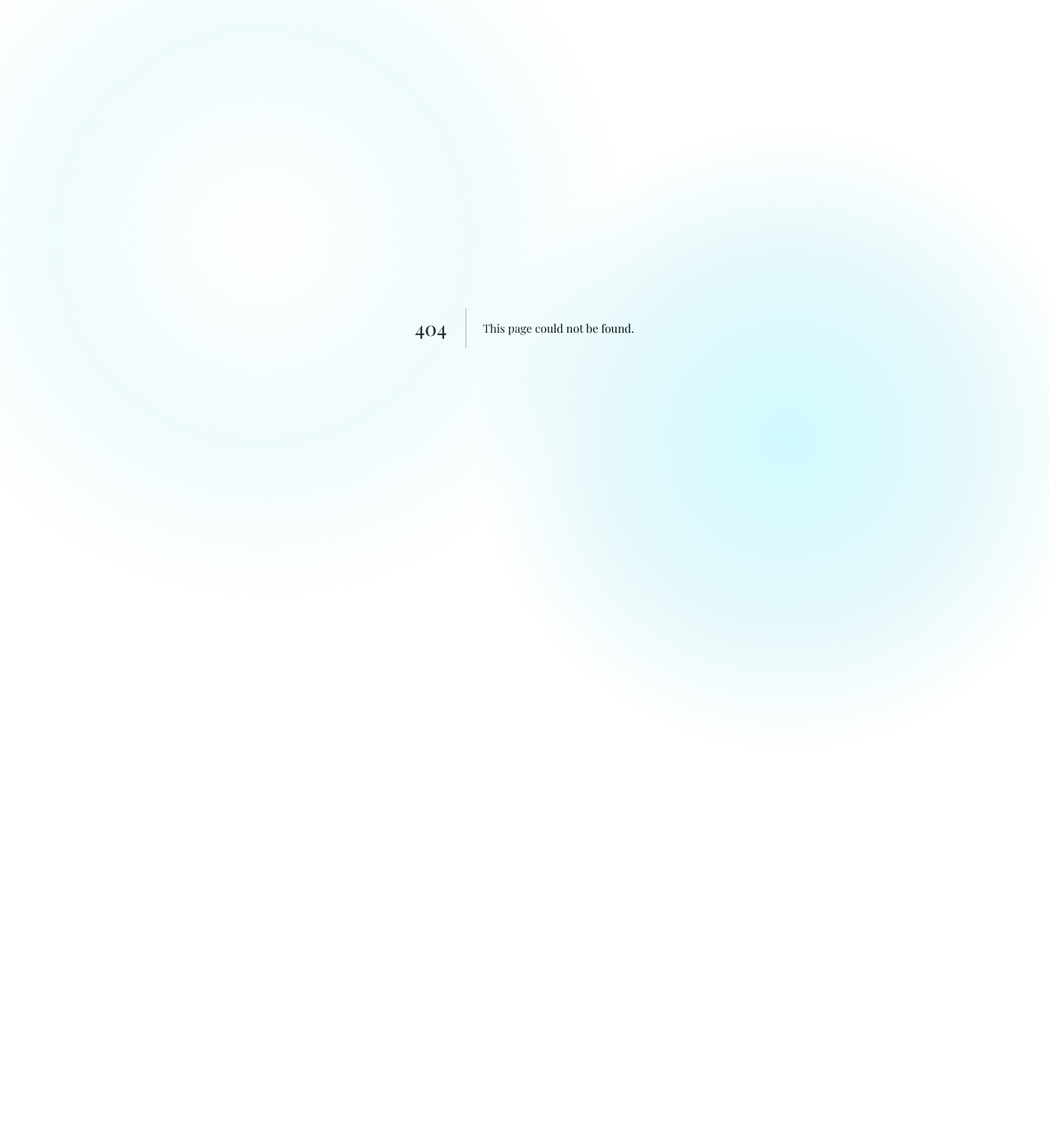
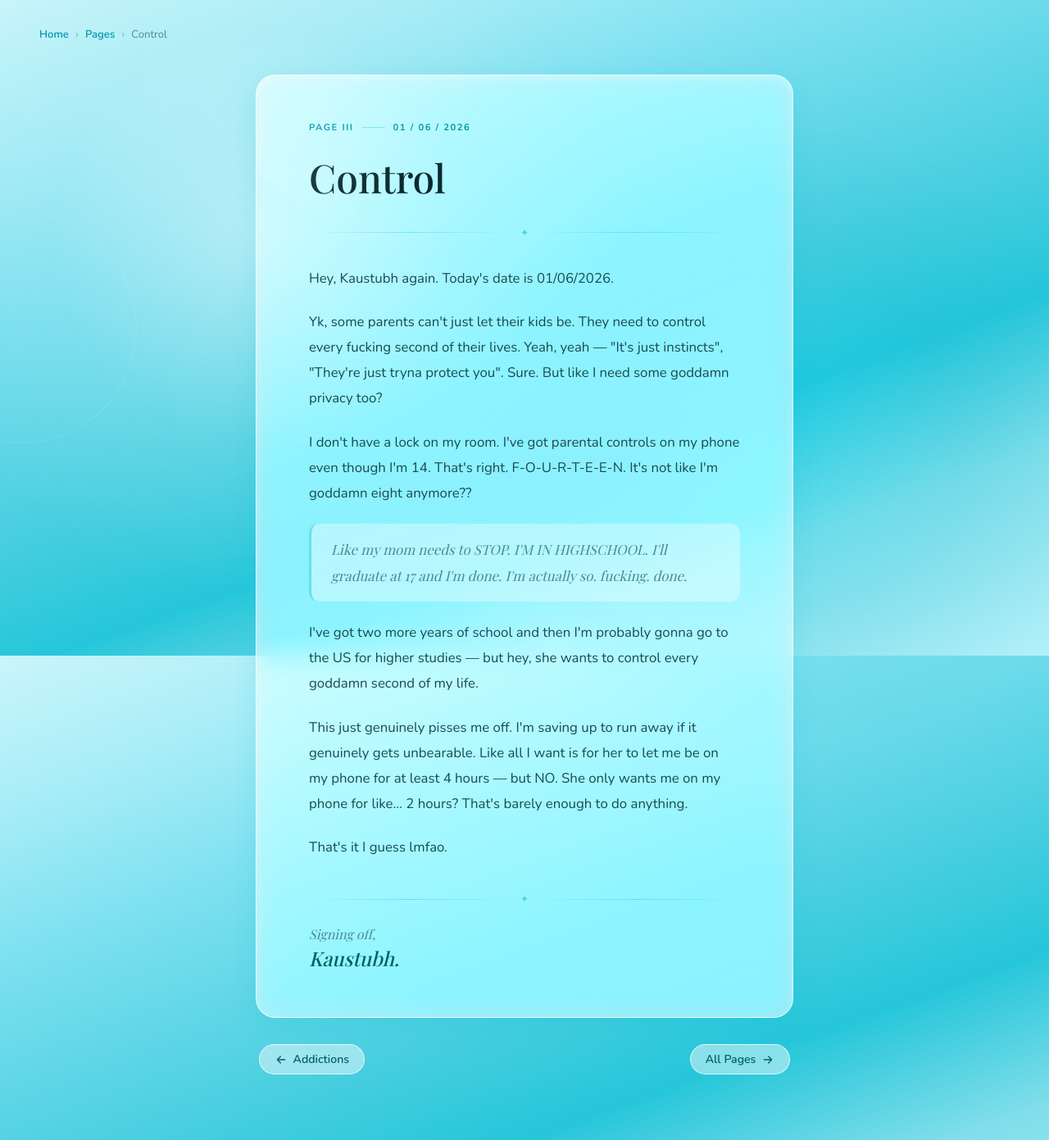
Before and after one commit to soul2024quest/kaustubh-journal, a Next.js app: page /pages/control in a window 1280 px wide. Before the commit this address had no page. Shown: the whole page at 82% size. Before the commit the page ends 800 px from the top, so only its background shows below. Built offline with nearby package versions, Linux system fonts and the light colour scheme; a web font is replaced by a local one.

Commit message:
Create page.tsx

```diff
--- /dev/null
+++ b/src/app/pages/control/page.tsx
@@ -0,0 +1,69 @@
+'use client'
+import Link from 'next/link'
+import Bubbles from '@/components/Bubbles'
+import styles from '../introduction/introduction.module.css'
+
+export default function ControlPage() {
+  return (
+    <div className={styles.root}>
+      <Bubbles />
+      <div className={styles.ripple} style={{ width: 450, height: 450, top: '8%', right: '-5%', animationDuration: '10s' }} />
+      <div className={styles.ripple} style={{ width: 280, height: 280, bottom: '15%', left: '2%', animationDuration: '14s', animationDelay: '4s' }} />
+      <nav className={styles.nav}>
+        <Link href="/" className={styles.navLink}>Home</Link>
+        <span className={styles.navSep}>›</span>
+        <Link href="/pages" className={styles.navLink}>Pages</Link>
+        <span className={styles.navSep}>›</span>
+        <span className={styles.navCurrent}>Control</span>
+      </nav>
+      <article className={styles.article}>
+        <div className={`glass ${styles.articleCard}`}>
+          <div className={styles.cardShimmer} />
+          <div className={styles.meta}>
+            <span className={styles.metaLabel}>Page III</span>
+            <span className={styles.metaDivider} />
+            <span className={styles.metaLabel}>01 / 06 / 2026</span>
+          </div>
+          <h1 className={styles.title}>Control</h1>
+          <div className={styles.rule}>
+            <span />
+            <span className={styles.ruleDot}>✦</span>
+            <span />
+          </div>
+          <div className={styles.body}>
+            <p>Hey, Kaustubh again. Today&apos;s date is 01/06/2026.</p>
+            <p>Yk, some parents can&apos;t just let their kids be. They need to control every fucking second of their lives. Yeah, yeah — &quot;It&apos;s just instincts&quot;, &quot;They&apos;re just tryna protect you&quot;. Sure. But like I need some goddamn privacy too?</p>
+            <p>I don&apos;t have a lock on my room. I&apos;ve got parental controls on my phone even though I&apos;m 14. That&apos;s right. F-O-U-R-T-E-E-N. It&apos;s not like I&apos;m goddamn eight anymore??</p>
+            <p className={styles.aside}>Like my mom needs to STOP. I&apos;M IN HIGHSCHOOL. I&apos;ll graduate at 17 and I&apos;m done. I&apos;m actually so. fucking. done.</p>
+            <p>I&apos;ve got two more years of school and then I&apos;m probably gonna go to the US for higher studies — but hey, she wants to control every goddamn second of my life.</p>
+            <p>This just genuinely pisses me off. I&apos;m saving up to run away if it genuinely gets unbearable. Like all I want is for her to let me be on my phone for at least 4 hours — but NO. She only wants me on my phone for like… 2 hours? That&apos;s barely enough to do anything.</p>
+            <p>That&apos;s it I guess lmfao.</p>
+          </div>
+          <div className={styles.signoff}>
+            <div className={styles.rule} style={{ marginBottom: '1.5rem' }}>
+              <span />
+              <span className={styles.ruleDot}>✦</span>
+              <span />
+            </div>
+            <p className={styles.signoffText}>Signing off,</p>
+            <p className={styles.signoffName}>Kaustubh.</p>
+          </div>
+        </div>
+        <div className={styles.pageNav}>
+          <Link href="/pages/addictions" className={styles.pageNavBtn}>
+            <svg width="16" height="16" viewBox="0 0 24 24" fill="none" stroke="currentColor" strokeWidth="2" strokeLinecap="round" strokeLinejoin="round">
+              <path d="M19 12H5M11 6l-6 6 6 6" />
+            </svg>
+            Addictions
+          </Link>
+          <Link href="/pages" className={styles.pageNavBtn}>
+            All Pages
+            <svg width="16" height="16" viewBox="0 0 24 24" fill="none" stroke="currentColor" strokeWidth="2" strokeLinecap="round" strokeLinejoin="round">
+              <path d="M5 12h14M13 6l6 6-6 6" />
+            </svg>
+          </Link>
+        </div>
+      </article>
+    </div>
+  )
+}
```
